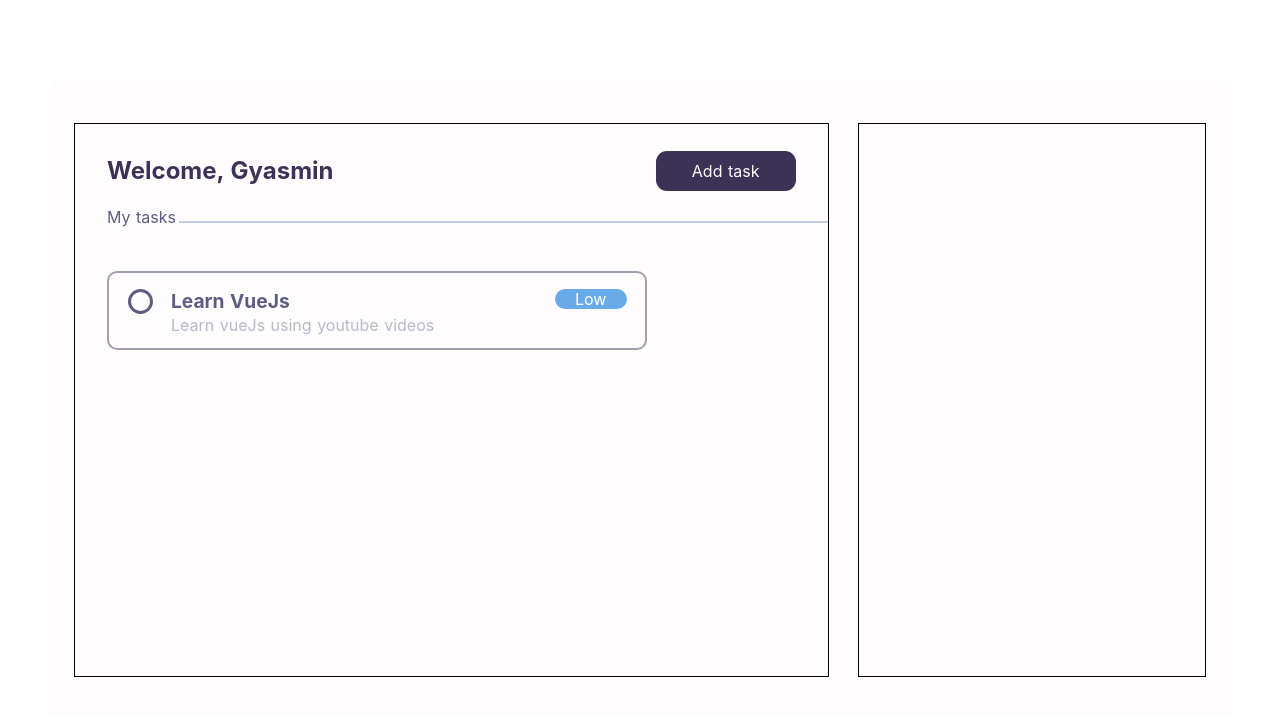
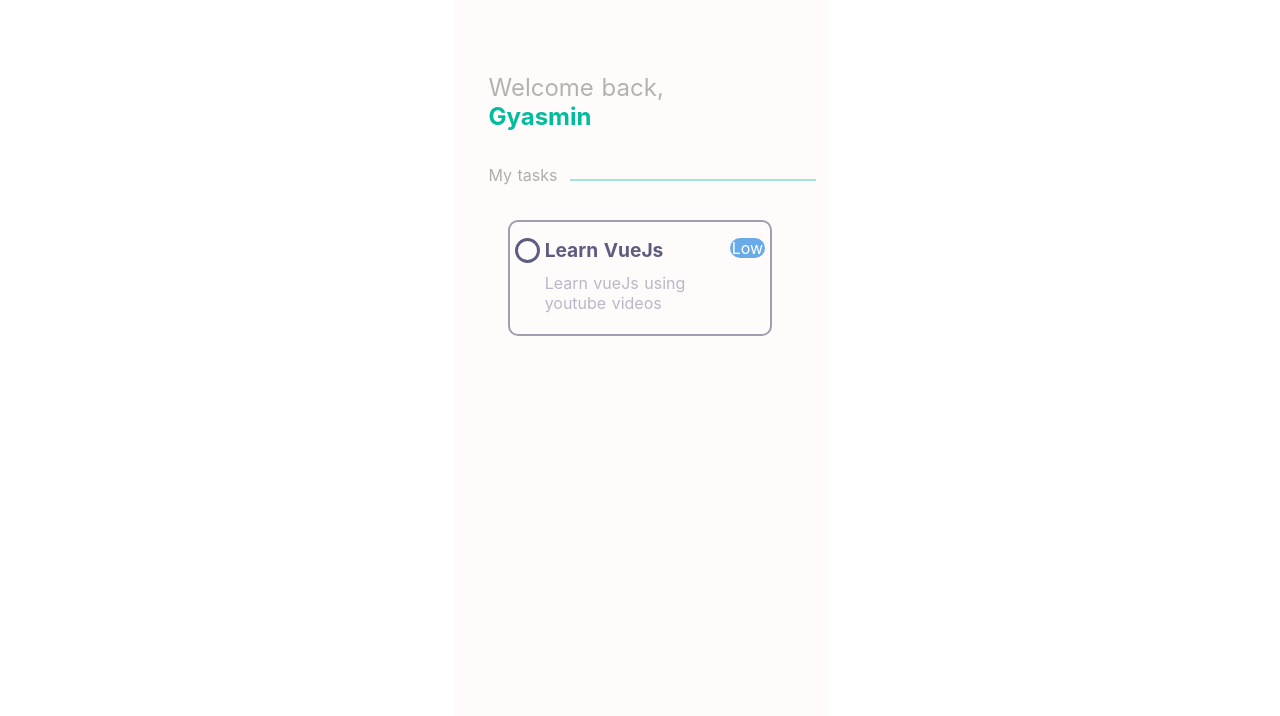
Before and after one commit to GyAlves/client, a Nuxt app: page / in a window 1280 px wide. Shown: the top 716 px of the page. Built offline with nearby package versions, Linux system fonts and the light colour scheme.

Commit message:
New frame

```diff
--- a/components/Divider.vue
+++ b/components/Divider.vue
@@ -15,7 +15,7 @@ export default {
 .divider_container {
   width: 100%;
   height: 3%;
-  padding-left: 2em;
+  padding-left: 1.5em;
 
   display: flex;
   flex-direction: row;
@@ -24,14 +24,14 @@ export default {
 }
 
 .divider_container span {
-  color: #5d5d81;
+  color: #00000050;
 }
 
 .divider_container .line_container {
-  width: 90%;
+  width: 75%;
   height: 1px;
   border: 1px solid;
 
-  border-color: #bfcde0;
+  border-color: #00bd9d5e;
 }
 </style>
--- a/components/Header.vue
+++ b/components/Header.vue
@@ -1,8 +1,11 @@
 <template>
   <div class="header_container">
-    <h2>Welcome, Gyasmin</h2>
-    <div class="add_container">
-      <p>Add task</p>
+    <div class="add_task_btn"></div>
+    <div class="header_description">
+      <span
+        >Welcome back, <br />
+        <p>Gyasmin</p></span
+      >
     </div>
   </div>
 </template>
@@ -16,34 +19,27 @@ export default {
 <style scoped>
 .header_container {
   width: 100%;
-  height: 13%;
-  padding: 2em;
-
-  display: flex;
-  flex-direction: row;
-  justify-content: space-between;
-  align-items: center;
+  height: 20%;
 }
 
-.header_container h2 {
-  color: #3b3355;
+.add_task_btn {
+  width: 100%;
+  height: 40%;
 }
 
-.header_container .add_container {
-  width: 140px;
-  height: 40px;
-  border-radius: 11px;
-  background-color: #3b3355;
-
-  display: flex;
-  justify-content: center;
-  align-items: center;
-
-  color: #fefcfd;
+.header_description {
+  width: 100%;
+  height: 60%;
+  padding-left: 1.5em;
 }
 
-.header_container .add_container:hover {
-  cursor: pointer;
-  background-color: #3b3355cc;
+.header_description span {
+  font-size: 24px;
+  color: #0000004b;
+}
+
+.header_description p {
+  color: #00bd9d;
+  font-weight: bold;
 }
 </style>
--- a/components/TasksDisplay.vue
+++ b/components/TasksDisplay.vue
@@ -18,12 +18,11 @@ export default {
 .tasks_container {
   width: 100%;
   height: 80%;
-  padding-top: 3em;
-  padding-left: 2em;
+  padding-top: 2em;
 
   display: flex;
   flex-direction: column;
-  justify-content: start;
-  align-items: initial;
+  justify-content: flex-start;
+  align-items: center;
 }
 </style>
--- a/pages/index.vue
+++ b/pages/index.vue
@@ -1,11 +1,8 @@
 <template>
   <div class="container">
-    <main class="main">
-      <Header />
-      <Divider />
-      <TasksDisplay />
-    </main>
-    <aside class="aside"></aside>
+    <Header />
+    <Divider />
+    <TasksDisplay />
   </div>
 </template>
 
@@ -37,31 +34,13 @@ html {
 }
 
 .container {
-  height: 80vh;
-  background-color: #fefcfd;
-  border-radius: 10px;
-  margin-top: 5em;
+  width: 375px;
+  height: 812px;
+  background: #fffbfa;
 
   display: flex;
-  flex-direction: row;
+  flex-direction: column;
   justify-content: space-around;
   align-items: center;
 }
-
-.container .main {
-  width: 65%;
-  height: 90%;
-  border: 1px solid;
-
-  display: flex;
-  flex-direction: column;
-  justify-content: center;
-  align-items: center;
-}
-
-.container .aside {
-  width: 30%;
-  height: 90%;
-  border: 1px solid;
-}
 </style>
```
